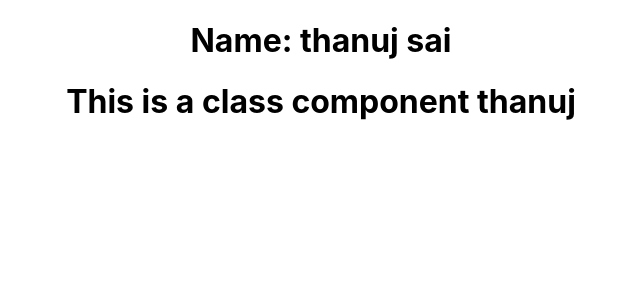
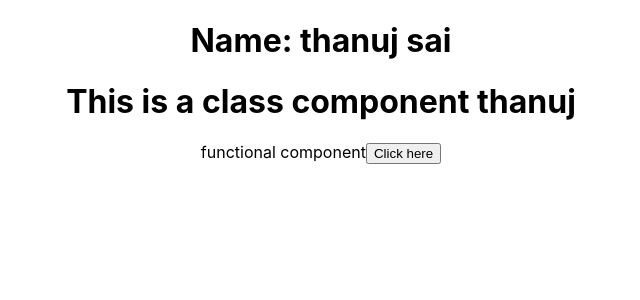
Before and after one commit to Thanujsai/reactjs, a React (Create React App) app: page / in a window 1280 px wide. Shown: the top 300 px of the page, without its empty margins (319-959 px from the left). Built offline with nearby package versions, Linux system fonts and the light colour scheme.

Commit message:
eventhandling

```diff
--- a/src/App.js
+++ b/src/App.js
@@ -5,12 +5,14 @@
 import Profile from './components/Profile';
 import Counter from './components/Counter';
 import Resume from './components/Resume';
+import FunctionEvent from './components/FunctionEvent';
 
 function App() {
   return (
     <div className="App">
       <Profile name="thanuj" lastName="sai"></Profile>
       <Resume name="thanuj"></Resume>
+      <FunctionEvent/>
       {/* <Hello/> */}
       {/* <Counter/> */}
       {}
--- /dev/null
+++ b/src/components/FunctionEvent.js
@@ -0,0 +1,19 @@
+
+// function handleClick(){
+//     alert('Button is clicked')
+// }
+
+const handleClick = () => {
+    console.log('button is clicked')
+    alert('Button is clicked')
+}
+function FunctionEvent(){
+    return(
+        <div>
+            functional component
+            <button onClick = {handleClick}>Click here</button>
+        </div>
+    );
+}
+
+export default FunctionEvent;
```
